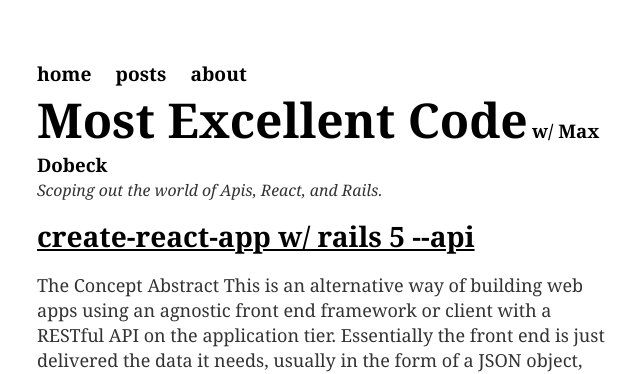
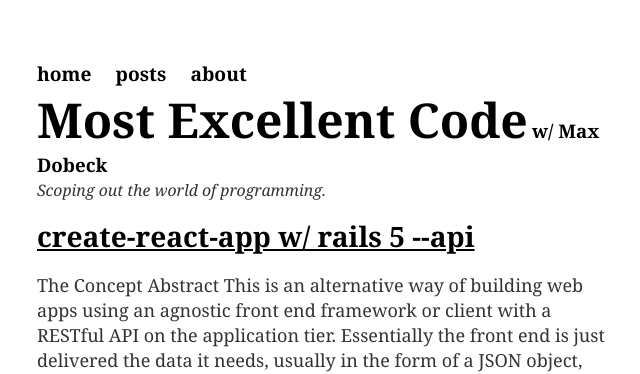
Before and after one commit to maxdobeck/maxdobeck.github.io, a Jekyll site: the page built from index.html, in a window 1280 px wide. Shown: the top 374 px of the page, without its empty margins (315-955 px from the left). Built offline with Jekyll 4.4.1, drawn with Linux system fonts in a browser that asks for light colours.

Commit message:
Changed index subtitle.

```diff
--- a/index.html
+++ b/index.html
@@ -5,7 +5,7 @@
 <div class="intro">
 	<h1 class="blogTitle">Most Excellent Code</h1>
         <h3 class="author">w/ Max Dobeck</h3>
-        <p class="subtitle">Scoping out the world of Apis, React, and Rails.</p>
+        <p class="subtitle">Scoping out the world of programming.</p>
 </div>
 
 <div>
```
